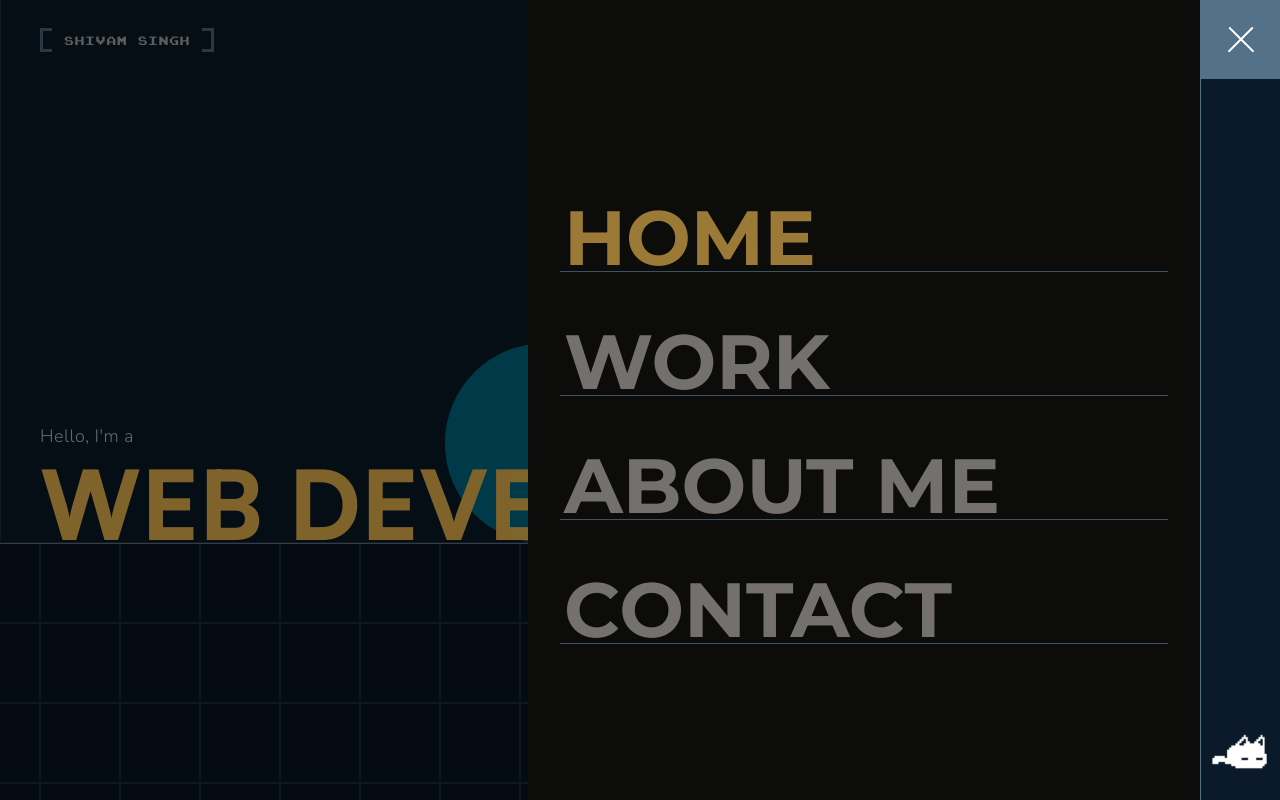
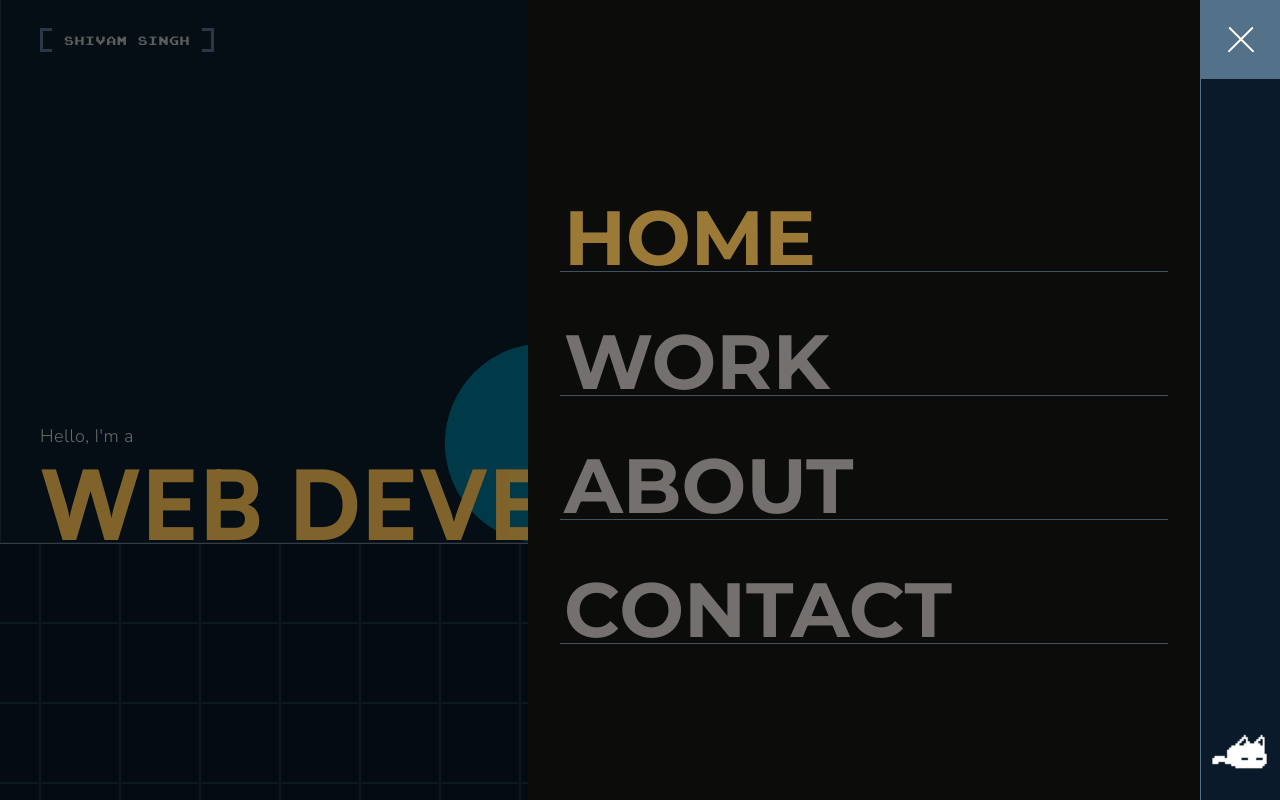
Before and after one commit to shivam4940x/portfolio, a React (Vite) app: page / in a window 1280 px wide. Both pictures are taken after a click on the button 1240 px from the left and 39 px from the top of the page. Built offline with nearby package versions, Linux system fonts and the light colour scheme.

Commit message:
minor improvments v0.2

```diff
--- a/src/components/ui/Menu.tsx
+++ b/src/components/ui/Menu.tsx
@@ -25,7 +25,7 @@ const Menu = ({ closeFn }: Props) => {
       >
         <div className="relative div h-full">
           {/* Menu Items */}
-          <div className="div px-8 py-4 flex items-center justify-end md:justify-start text-[clamp(3rem,6vw,5rem)] font-montserrat font-bold">
+          <div className="div px-4 sm:px-8 py-4 flex items-center justify-end md:justify-start text-[clamp(3.5rem,6vw,5.6rem)] font-montserrat font-bold">
             <ul className="group space-y-2 w-full uppercase">
               {menuData.links.map((link, index) => {
                 const isCurrent = link.href === location.pathname;
@@ -43,7 +43,7 @@ const Menu = ({ closeFn }: Props) => {
                   >
                     {/* fade it in when its in, like when clicked on open menu i want it to be visible */}
                     <div
-                      className="translate-y-6 animateInDownToUp"
+                      className="translate-y-4 lg:translate-y-6 animateInDownToUp"
                       style={{
                         animationDelay: `${index * 100}ms`,
                       }}
--- a/src/json/Layout.json
+++ b/src/json/Layout.json
@@ -39,7 +39,7 @@
     "links": [
       { "text": "Home", "href": "/" },
       { "text": "Work", "href": "/work" },
-      { "text": "About Me", "href": "/about" },
+      { "text": "About", "href": "/about" },
       { "text": "Contact", "href": "/contact" }
     ]
   },
```
